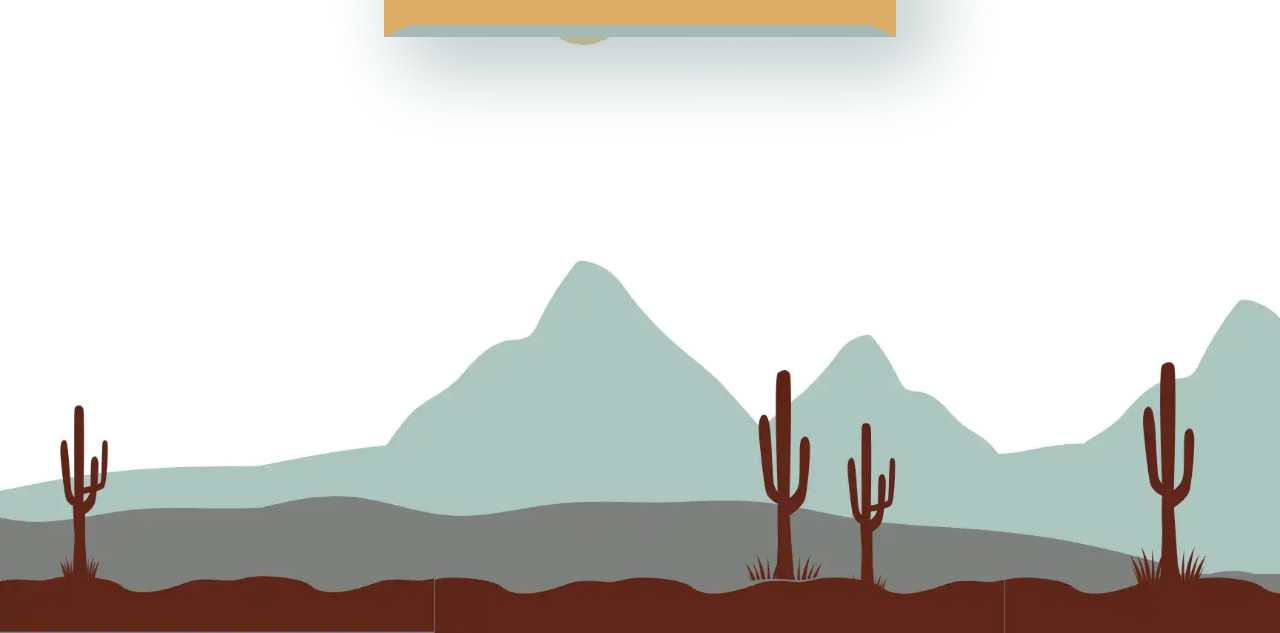
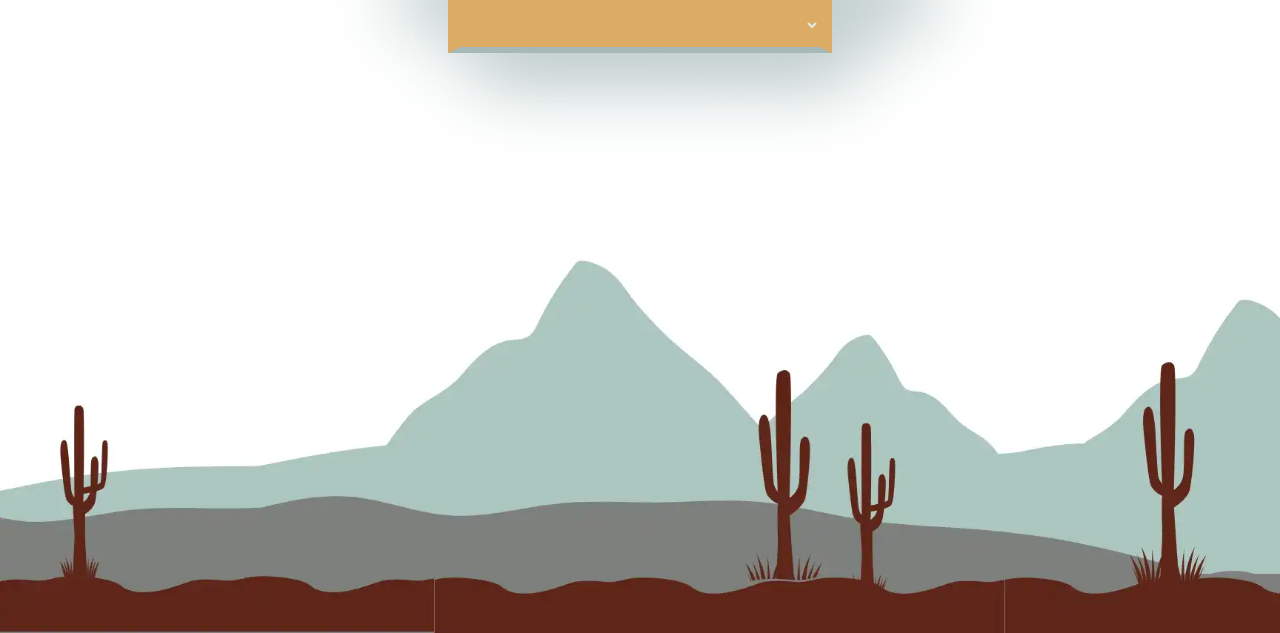
Before and after one commit to NourEve/weather-app, a plain HTML site: page index.html in a window 1280 px wide. Shown: the part 167-800 px from the top of the page. Drawn offline with Linux system fonts and the light colour scheme; a web font is replaced by a local one.

```diff
--- a/assets/style.scss
+++ b/assets/style.scss
@@ -203,6 +203,17 @@
                 border: 1vw solid $yellow;
             }
         }
+        #selectCity {
+            #saveCity {
+                @include fredokaFonts(300, 2vw);
+                color: $grey;
+                background-color: $yellow;
+                border: 1vw solid $yellow;
+                border-bottom: 0.5vw solid $darkGrey;
+                width: 30vw;
+                height: 7vh;
+            }
+        }
     }
     .main {
         &__cart {
```
Also changed, not shown: assets/style.css, 1 other file.
